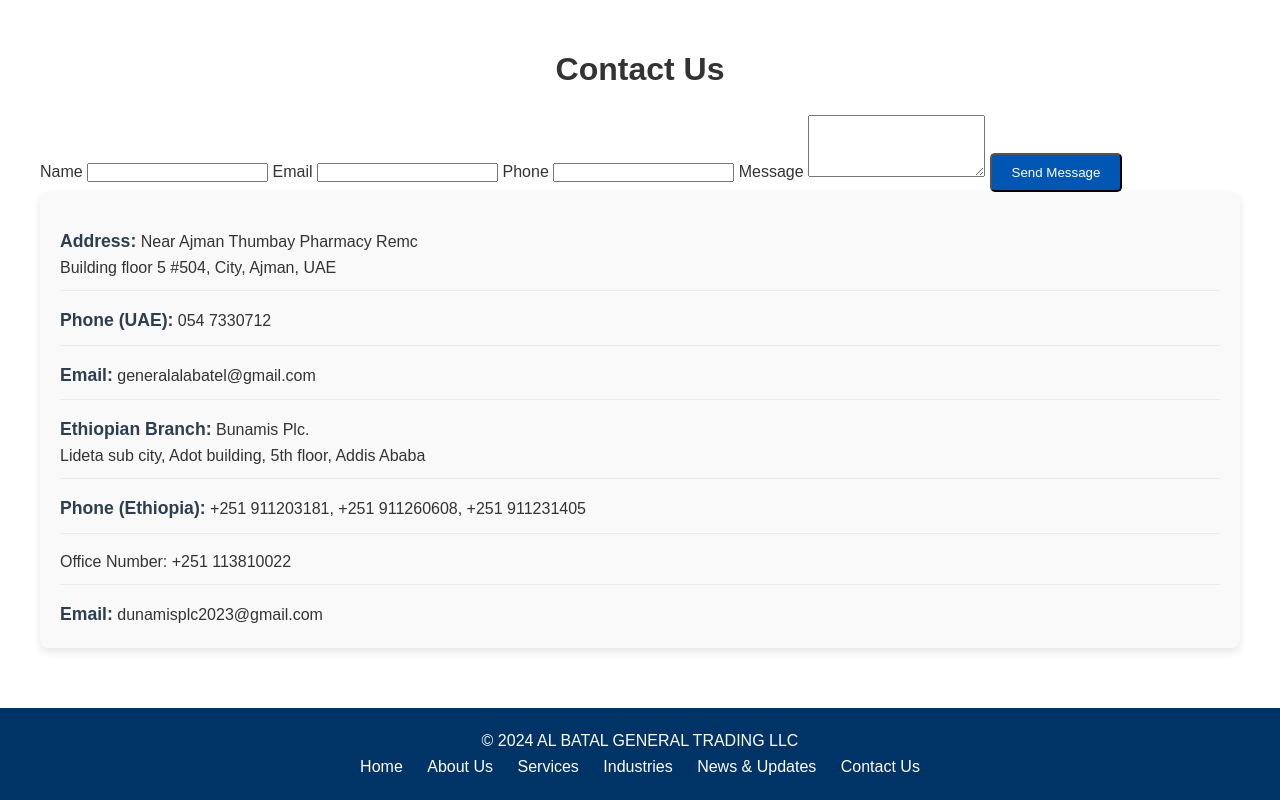
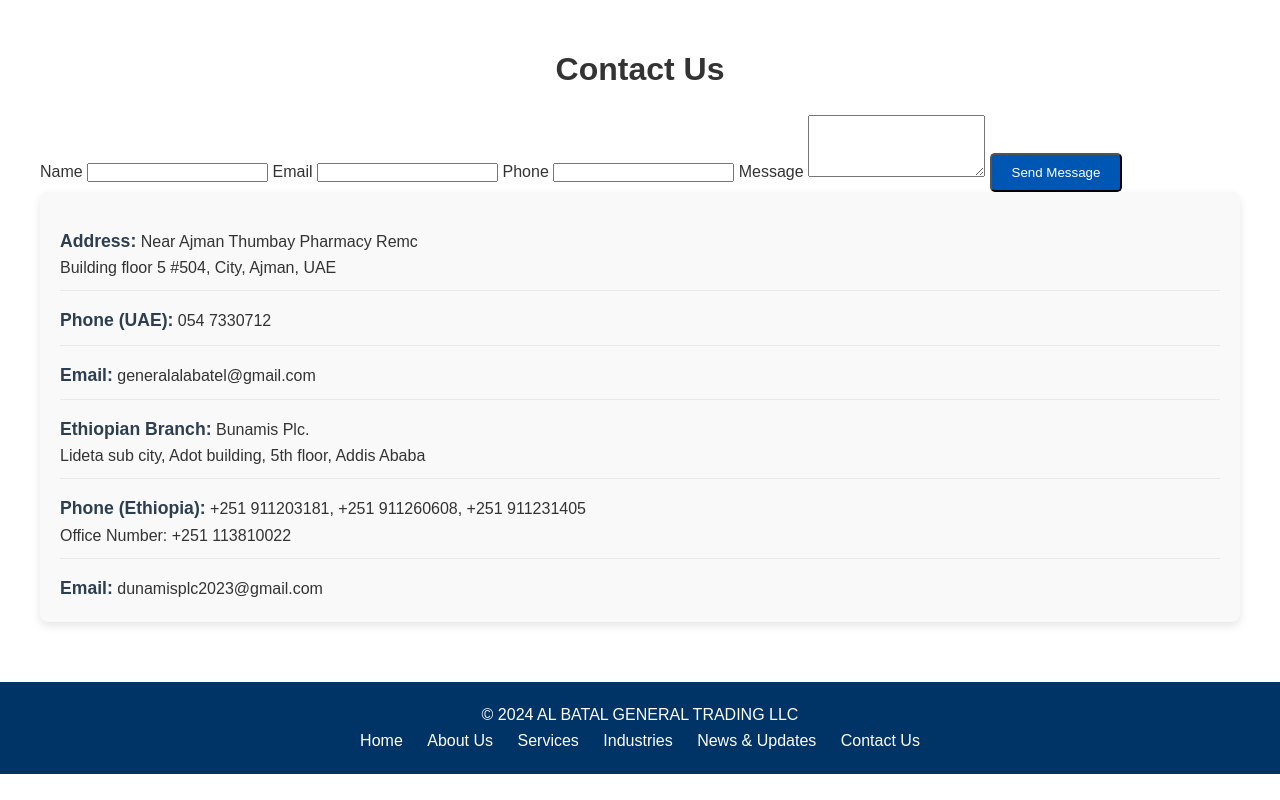
Before and after one commit to edenlit54514/albatal, a plain HTML site: page index.html in a window 1280 px wide. Shown: the part 4029-4829 px from the top of the page. After the commit the page ends 4803 px from the top, so only its background shows below. Drawn offline with Linux system fonts and the light colour scheme.

Commit message:
Update index.html

```diff
--- a/index.html
+++ b/index.html
@@ -213,9 +213,7 @@
 
     <p><strong>Ethiopian Branch:</strong> Bunamis Plc.<br> Lideta sub city, Adot building, 5th floor, Addis Ababa</p>
 
-    <p><strong>Phone (Ethiopia):</strong> +251 911203181, +251 911260608, +251 911231405</p>
-
-    <p>Office Number: +251 113810022</p>
+    <p><strong>Phone (Ethiopia):</strong> +251 911203181, +251 911260608, +251 911231405 <br> Office Number: +251 113810022</p>
 
     <p><strong>Email:</strong> dunamisplc2023@gmail.com</p>
 </div>
```
